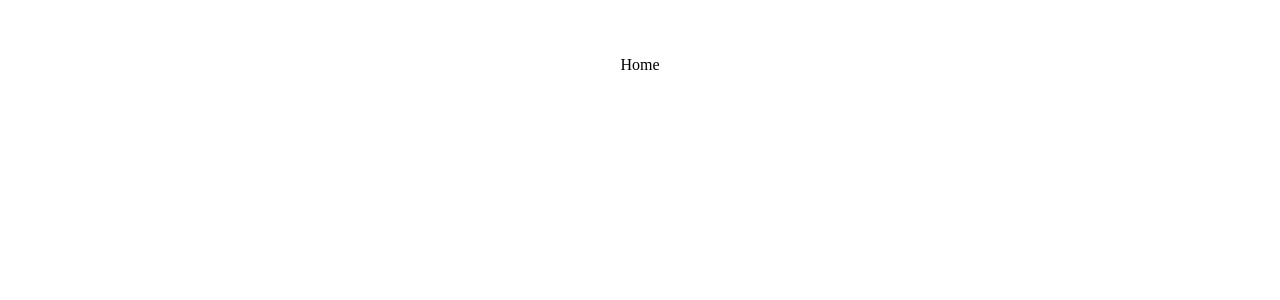
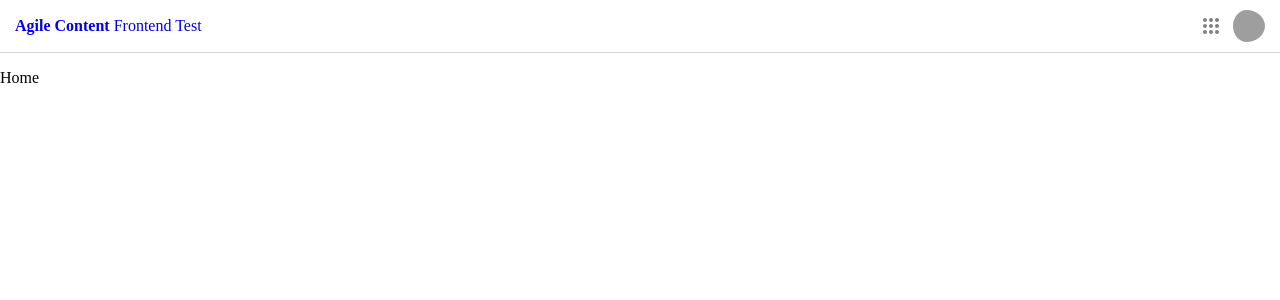
Before and after one commit to aaronyamil/my-google, a React (Vite) app: page / in a window 1280 px wide. Shown: the top 300 px of the page. Built offline with nearby package versions, Linux system fonts and the light colour scheme; grey boxes are pictures that could not be loaded.

Commit message:
feat: the header with final design

```diff
--- a/index.html
+++ b/index.html
@@ -4,7 +4,7 @@
     <meta charset="UTF-8" />
     <link rel="icon" type="image/svg+xml" href="/vite.svg" />
     <meta name="viewport" content="width=device-width, initial-scale=1.0" />
-    <title>Vite + React</title>
+    <title>My Google</title>
   </head>
   <body>
     <div id="root"></div>
--- /dev/null
+++ b/src/assets/SecondMenuIcon.jsx
@@ -0,0 +1,7 @@
+export const SecondMenuIcon = () => {
+  return (
+    <svg className="gb_g" focusable="false" viewBox="0 0 24 20" width={24} height={24} fill="gray">
+      <path d="M6,8c1.1,0 2,-0.9 2,-2s-0.9,-2 -2,-2 -2,0.9 -2,2 0.9,2 2,2zM12,20c1.1,0 2,-0.9 2,-2s-0.9,-2 -2,-2 -2,0.9 -2,2 0.9,2 2,2zM6,20c1.1,0 2,-0.9 2,-2s-0.9,-2 -2,-2 -2,0.9 -2,2 0.9,2 2,2zM6,14c1.1,0 2,-0.9 2,-2s-0.9,-2 -2,-2 -2,0.9 -2,2 0.9,2 2,2zM12,14c1.1,0 2,-0.9 2,-2s-0.9,-2 -2,-2 -2,0.9 -2,2 0.9,2 2,2zM16,6c0,1.1 0.9,2 2,2s2,-0.9 2,-2 -0.9,-2 -2,-2 -2,0.9 -2,2zM12,8c1.1,0 2,-0.9 2,-2s-0.9,-2 -2,-2 -2,0.9 -2,2 0.9,2 2,2zM18,14c1.1,0 2,-0.9 2,-2s-0.9,-2 -2,-2 -2,0.9 -2,2 0.9,2 2,2zM18,20c1.1,0 2,-0.9 2,-2s-0.9,-2 -2,-2 -2,0.9 -2,2 0.9,2 2,2z"></path>
+    </svg>
+  );
+};
--- /dev/null
+++ b/src/components/HeaderHome.jsx/HeaderHome.css
@@ -0,0 +1,47 @@
+.container {
+  display: flex;
+  flex-direction: row;
+  justify-content: space-between;
+  width: 100%;
+  border-bottom: 1px solid lightgray;
+  align-items: center;
+}
+
+.header {
+  padding-inline-start: 0px;
+  margin: 0px;
+  gap: 5px;
+  padding: 10px 15px;
+  display: flex;
+  flex-direction: row;
+  align-items: center;
+}
+
+ul,
+li {
+  list-style-type: none;
+}
+
+.bolded {
+  font-weight: bold;
+}
+
+.title {
+  text-decoration: none;
+}
+
+.title:visited {
+  color: black;
+  background-color: transparent;
+  text-decoration: none;
+}
+
+.avatar {
+  border-radius: 50%;
+  display: block;
+  margin: 0px;
+  position: relative;
+  height: 32px;
+  width: 32px;
+  padding-left: 5px;
+}
--- /dev/null
+++ b/src/components/HeaderHome.jsx/index.jsx
@@ -0,0 +1,28 @@
+import { NavLink } from "react-router-dom";
+import "./HeaderHome.css";
+import { SecondMenuIcon } from "../../assets/SecondMenuIcon.jsx";
+
+export const HeaderHome = () => {
+  return (
+    <nav className="container">
+      <ul className="header">
+        <li>
+          <NavLink to="/" className="title">
+            <span className="bolded">Agile Content</span> Frontend Test
+          </NavLink>
+        </li>
+      </ul>
+      <ul className="header">
+        <li>
+          <SecondMenuIcon className="menu"/>
+        </li>
+        <li>
+          <img
+            src="https://lh3.googleusercontent.com/ogw/AOLn63Fgp76YCHXgyYItDoL6Wma525_N04l7TKPG9ZIM=s32-c-mo"
+            className="avatar"
+          />
+        </li>
+      </ul>
+    </nav>
+  );
+};
--- a/src/pages/App/App.css
+++ b/src/pages/App/App.css
@@ -1,6 +1,5 @@
-#root {
-  max-width: 1280px;
-  margin: 0 auto;
-  padding: 2rem;
-  text-align: center;
+body {
+  width: 100%;
+  margin: 0px;
+  padding: 0px;
 }
--- a/src/pages/App/App.jsx
+++ b/src/pages/App/App.jsx
@@ -3,6 +3,7 @@ import "./App.css";
 import Home from "../Home";
 import Search from "../Search";
 import NotFound from "../NotFound";
+import { HeaderHome } from "../../components/HeaderHome.jsx";
 
 const AppRoutes = () => {
   let routes = useRoutes([
@@ -16,6 +17,7 @@ const AppRoutes = () => {
 const App = () => {
   return (
     <BrowserRouter>
+      <HeaderHome />
       <AppRoutes />
     </BrowserRouter>
   );
```
